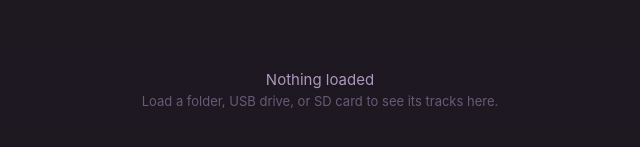
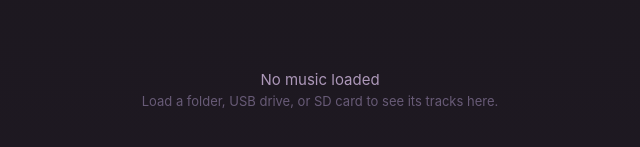
Before and after one commit to TeckEl145/git-projects, a plain HTML site: page MusicPlayer/index.html in a window 1280 px wide. Shown: the part 433-580 px from the top of the page, 320-960 px from the left. Drawn offline with Linux system fonts and the light colour scheme; a script that the page names is missing.

```diff
--- a/MusicPlayer/index.html
+++ b/MusicPlayer/index.html
@@ -80,7 +80,7 @@
       </div>
 
       <div class="reel-empty" id="emptyState">
-        <p class="reel-empty-title">Nothing loaded</p>
+        <p class="reel-empty-title">No music loaded</p>
         <p class="reel-empty-sub">Load a folder, USB drive, or SD card to see its tracks here.</p>
       </div>
 
```
